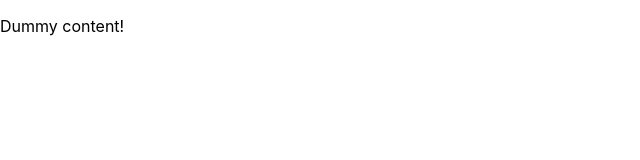
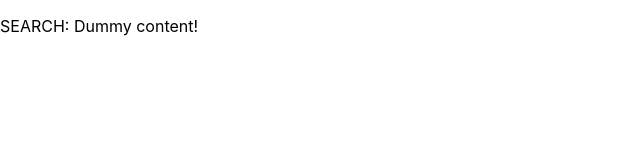
Before and after one commit to surbhi-gulati/seasoned-recipes, a React (Create React App) app: page /search in a window 1280 px wide. Shown: the top 160 px of the page, without its empty margins (0-640 px from the left). Built offline with nearby package versions, Linux system fonts and the light colour scheme.

Commit message:
Update dummy contents + have / lead to feed for now

```diff
--- a/src/App.js
+++ b/src/App.js
@@ -15,9 +15,11 @@ function App() {
     <BrowserRouter>
       <Routes>
         <Route index path="/"
-          element={<LoginPage/>}/>
+          element={<FeedPage/>}/>
         <Route path="/feed"
           element={<FeedPage/>}/>
+        <Route index path="/login"
+          element={<LoginPage/>}/>
         <Route path="/groups"
           element={<GroupsPage/>}/>
         <Route path="/group/:id"
--- a/src/pages/feedPage.tsx
+++ b/src/pages/feedPage.tsx
@@ -3,7 +3,7 @@ import React from "react";
 const FeedPage = () => {
     return (
         <div>
-            <p> Dummy content! </p>
+            <p> FEED: Dummy content! </p>
         </div>
     );
 };
--- a/src/pages/groupPage.tsx
+++ b/src/pages/groupPage.tsx
@@ -3,7 +3,7 @@ import React from "react";
 const GroupPage = () => {
     return (
         <div>
-            <p> Dummy content! </p>
+            <p> GROUP: Dummy content! </p>
         </div>
     );
 };
--- a/src/pages/groupsPage.tsx
+++ b/src/pages/groupsPage.tsx
@@ -3,7 +3,7 @@ import React from "react";
 const GroupsPage = () => {
     return (
         <div>
-            <p> Dummy content! </p>
+            <p> GROUP: Dummy content! </p>
         </div>
     );
 };
--- a/src/pages/profilePage.tsx
+++ b/src/pages/profilePage.tsx
@@ -3,7 +3,7 @@ import React from "react";
 const ProfilePage = () => {
     return (
         <div>
-            <p> Dummy content! </p>
+            <p> PROFILE: Dummy content! </p>
         </div>
     );
 };
--- a/src/pages/recipePage.tsx
+++ b/src/pages/recipePage.tsx
@@ -3,7 +3,7 @@ import React from "react";
 const RecipePage = () => {
     return (
         <div>
-            <p> Dummy content! </p>
+            <p> RECIPE: Dummy content! </p>
         </div>
     );
 };
--- a/src/pages/searchPage.tsx
+++ b/src/pages/searchPage.tsx
@@ -3,7 +3,7 @@ import React from "react";
 const SearchPage = () => {
     return (
         <div>
-            <p> Dummy content! </p>
+            <p> SEARCH: Dummy content! </p>
         </div>
     );
 };
```
